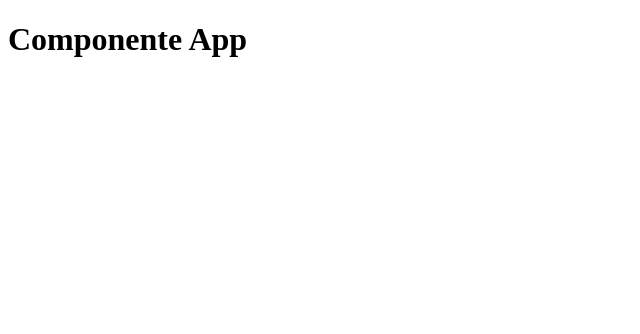
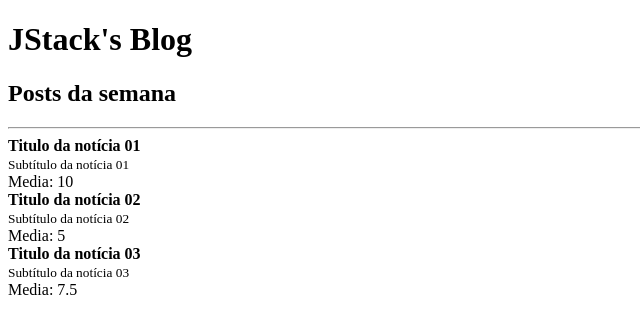
Before and after one commit to GuuilhermeRS/Fundamentos-React-JStack, a React app: page / in a window 1280 px wide. Shown: the top 334 px of the page, without its empty margins (0-640 px from the left). Built offline with nearby package versions, Linux system fonts and the light colour scheme.

Commit message:
React Props - Prop Children, Tipando Props, Props Default

```diff
--- a/package.json
+++ b/package.json
@@ -19,6 +19,7 @@
     "webpack-dev-server": "^4.7.2"
   },
   "dependencies": {
+    "prop-types": "^15.8.0",
     "react": "^17.0.2",
     "react-dom": "^17.0.2"
   }
--- a/src/Components/App.js
+++ b/src/Components/App.js
@@ -1,7 +1,40 @@
 import React from 'react';
 
+import Header from './Header';
+import Post from './Post';
+
 function App() {
-  return <h1>Componente App</h1>;
+  return (
+    <>
+      <Header>
+        <h2>Posts da semana</h2>
+      </Header>
+
+      <hr/>
+
+      <Post
+        likes = {20}
+        post = {{
+          title: 'Titulo da notícia 01',
+          subtitle: 'Subtítulo da notícia 01'
+        }}
+      />
+      <Post
+        likes = {10}
+        post = {{
+          title: 'Titulo da notícia 02',
+          subtitle: 'Subtítulo da notícia 02'
+        }}
+      />
+      <Post
+        likes = {15}
+        post = {{
+          title: 'Titulo da notícia 03',
+          subtitle: 'Subtítulo da notícia 03'
+        }}
+      />
+    </>
+  );
 }
 
 export default App;
--- /dev/null
+++ b/src/Components/Header.js
@@ -0,0 +1,20 @@
+import React from 'react'
+import PropTypes from 'prop-types';
+
+export default function Header(props) {
+  return (
+    <>
+      <h1>{props.title}</h1>
+      {props.children}
+    </>
+  );
+}
+
+Header.propTypes = {
+  title: PropTypes.string.isRequired,
+  children: PropTypes.node,
+}
+
+Header.defaultProps = {
+  title: `JStack's Blog`,
+}
--- /dev/null
+++ b/src/Components/Post.js
@@ -0,0 +1,21 @@
+import React from 'react';
+import PropTypes from 'prop-types';
+
+export default function Post(props) {
+  return (
+    <article>
+      <strong>{props.post.title}</strong><br />
+      <small>{props.post.subtitle}</small>
+      <br />
+      Media: {props.likes / 2}
+    </article>
+  );
+}
+
+Post.propTypes = {
+  likes: PropTypes.number.isRequired,
+  post: PropTypes.shape({
+    title: PropTypes.string.isRequired,
+    subtitle: PropTypes.string.isRequired,
+  }).isRequired,
+};
```
Also changed, not shown: 1 other file (tests, documents, lock files or other folders).
